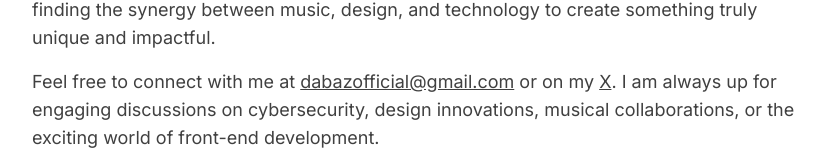
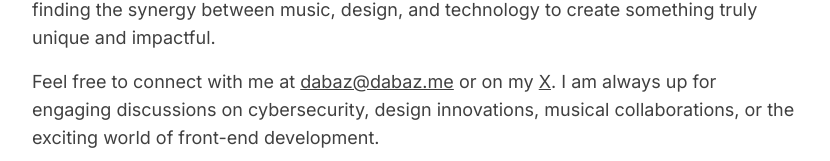
Before and after one commit to dabaz-diebold-dai/dabaz, a Next.js app: page / in a window 1280 px wide. Shown: the part 1166-1327 px from the top of the page, without its empty margins (256-1086 px from the left). Built offline with nearby package versions, Linux system fonts and the light colour scheme.

Commit message:
Change the email

```diff
--- a/app/page.tsx
+++ b/app/page.tsx
@@ -90,7 +90,7 @@ export default function Home() {
           My future endeavors include diving deeper into the intersections of my interests—perhaps finding the synergy between music, design, and technology to create something truly unique and impactful.
         </p>
         <p className="mt-4 text-lg text-neutral-700 dark:text-neutral-300">
-          Feel free to connect with me at <a href="mailto:dabazofficial@gmail.com" className="underline hover:text-neutral-900 dark:hover:text-neutral-100 transition-all">dabazofficial@gmail.com</a> or on my <a href="https://twitter.com/dabaz_official" className="underline hover:text-neutral-900 dark:hover:text-neutral-100 transition-all" rel="noopener noreferrer" target="_blank">X</a>. I am always up for engaging discussions on cybersecurity, design innovations, musical collaborations, or the exciting world of front-end development.
+          Feel free to connect with me at <a href="mailto:dabaz@dabaz.me" className="underline hover:text-neutral-900 dark:hover:text-neutral-100 transition-all">dabaz@dabaz.me</a> or on my <a href="https://twitter.com/dabaz_official" className="underline hover:text-neutral-900 dark:hover:text-neutral-100 transition-all" rel="noopener noreferrer" target="_blank">X</a>. I am always up for engaging discussions on cybersecurity, design innovations, musical collaborations, or the exciting world of front-end development.
         </p>
       </div>
     </main>
```
